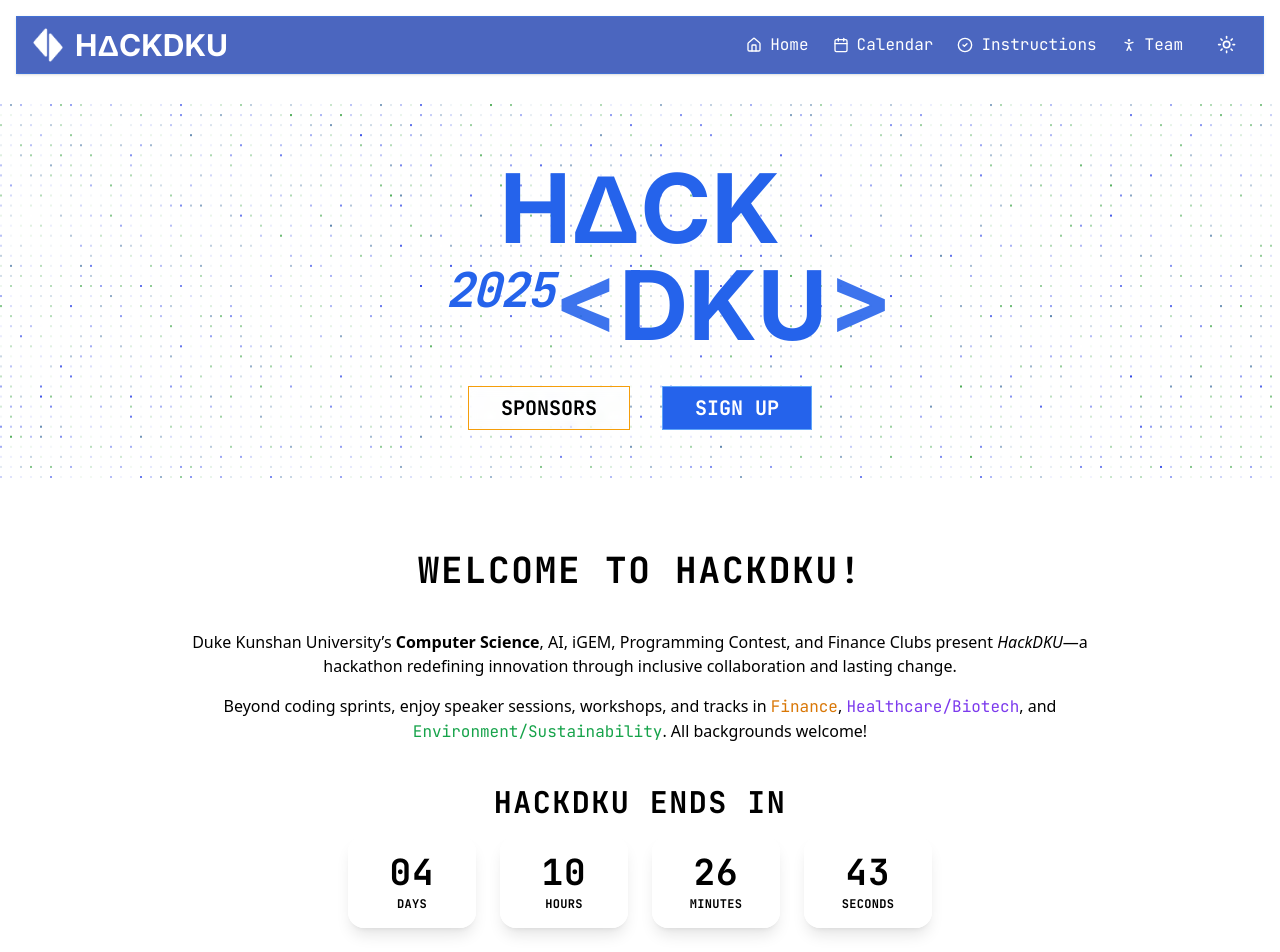
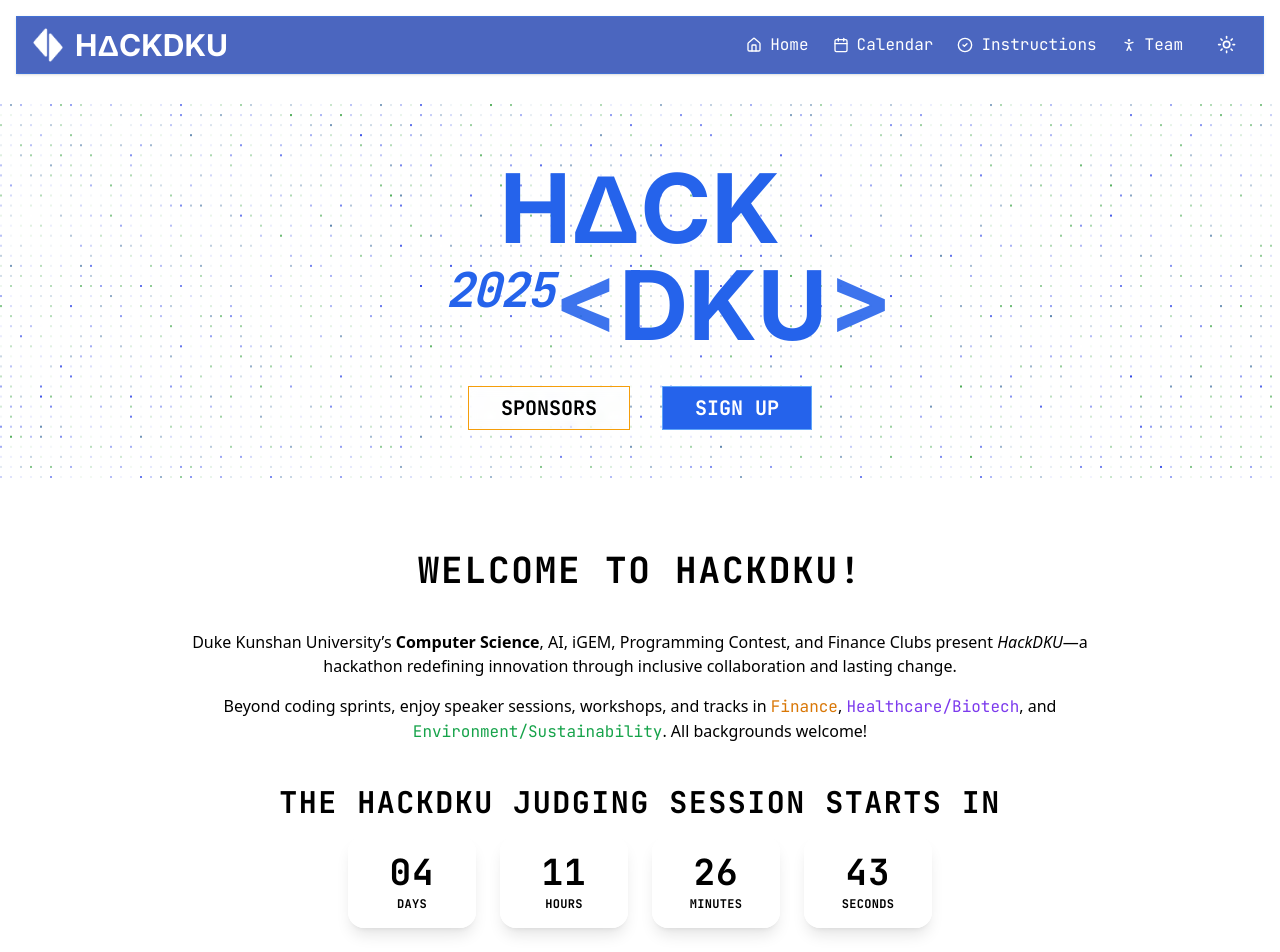
Before and after one commit to othmaneechc/hackdku25, a Next.js app: page / in a window 1280 px wide. Shown: the top 952 px of the page. Built offline with nearby package versions, Linux system fonts and the light colour scheme; a web font is replaced by a local one.

Commit message:
Update page.tsx

```diff
--- a/src/app/page.tsx
+++ b/src/app/page.tsx
@@ -294,9 +294,9 @@
 
       {/* Countdown to hackathon */}
       <div className="container max-w-5xl mx-auto mb-4 text-center">
-        <h2 className="text-3xl font-bold mb-4">HackDKU ends in</h2>
+        <h2 className="text-3xl font-bold mb-4">The HACKDKU Judging Session starts in</h2>
         {/* Adjust start time here */}
-        <Countdown target="2025-04-27T12:00:00" />
+        <Countdown target="2025-04-27T13:00:00" />
       </div>
 
       {/* Tracks */}
```
